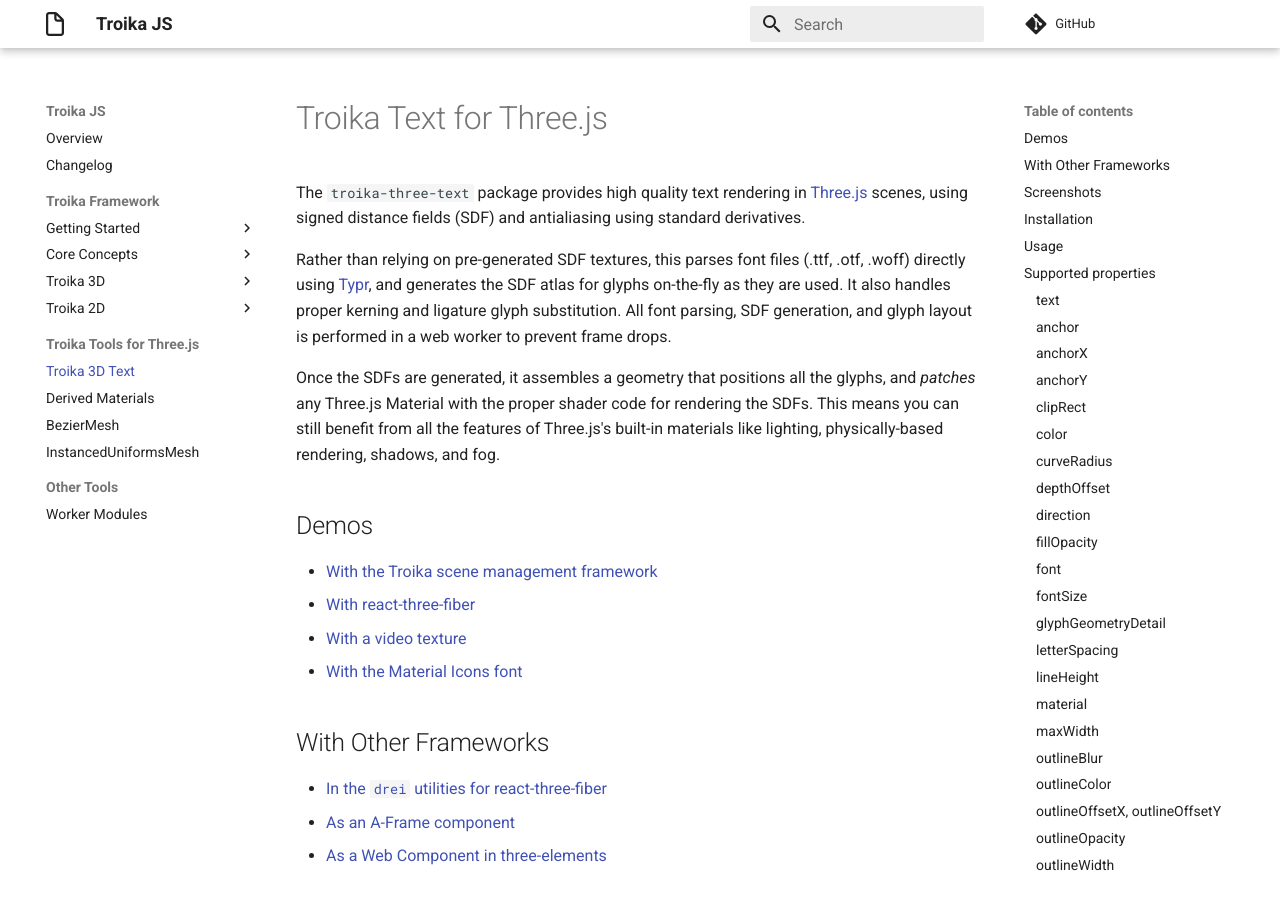
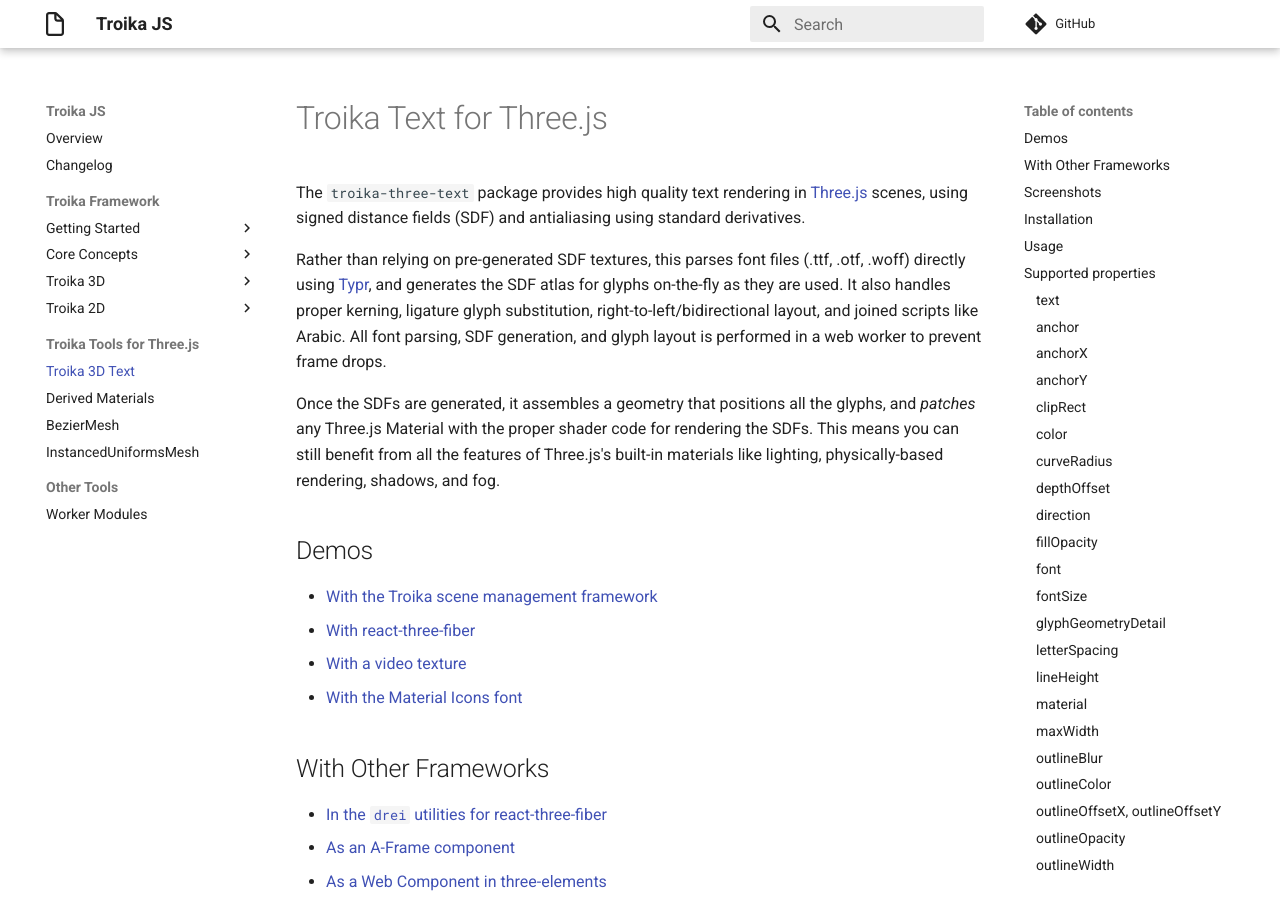
Before and after one commit to protectwise/troika, an MkDocs documentation site: the page built from docs/troika-three-text/index.md, in a window 1280 px wide and 900 px high. Built offline with MkDocs 1.6.1 and Material for MkDocs 9.7.7, drawn with Linux system fonts in a browser that asks for light colours; comment, search, counter and statistics services are not loaded.

Commit message:
docs: add note about rtl/bidi/joining in troika-three-text readme intro

```diff
--- a/packages/troika-three-text/README.md
+++ b/packages/troika-three-text/README.md
@@ -2,7 +2,7 @@
 
 The `troika-three-text` package provides high quality text rendering in [Three.js](https://threejs.org) scenes, using signed distance fields (SDF) and antialiasing using standard derivatives.
 
-Rather than relying on pre-generated SDF textures, this parses font files (.ttf, .otf, .woff) directly using [Typr](https://github.com/fredli74/Typr.ts), and generates the SDF atlas for glyphs on-the-fly as they are used. It also handles proper kerning and ligature glyph substitution. All font parsing, SDF generation, and glyph layout is performed in a web worker to prevent frame drops.
+Rather than relying on pre-generated SDF textures, this parses font files (.ttf, .otf, .woff) directly using [Typr](https://github.com/fredli74/Typr.ts), and generates the SDF atlas for glyphs on-the-fly as they are used. It also handles proper kerning, ligature glyph substitution, right-to-left/bidirectional layout, and joined scripts like Arabic. All font parsing, SDF generation, and glyph layout is performed in a web worker to prevent frame drops.
 
 Once the SDFs are generated, it assembles a geometry that positions all the glyphs, and _patches_ any Three.js Material with the proper shader code for rendering the SDFs. This means you can still benefit from all the features of Three.js's built-in materials like lighting, physically-based rendering, shadows, and fog.
 
```
